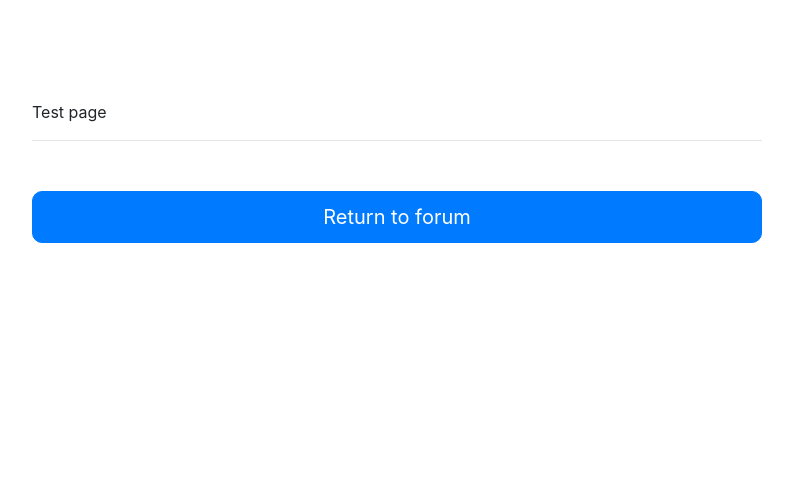
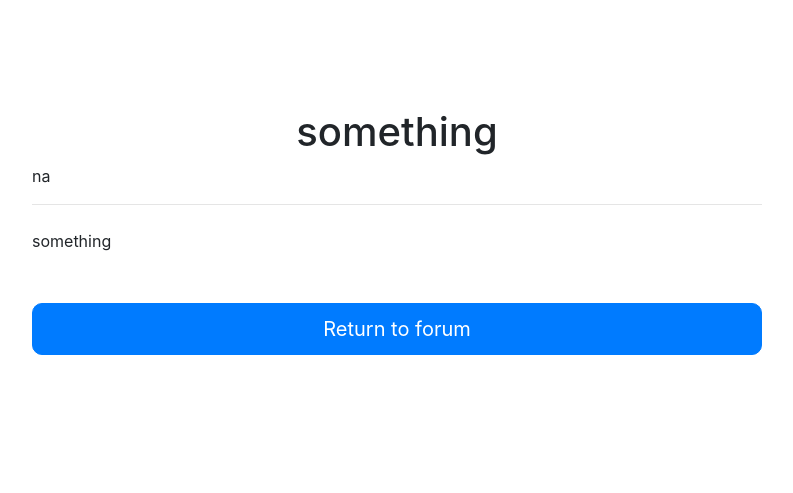
Before and after one commit to jgb4ub/study-buddies, a Django app: page /1/postpage/ in a window 1280 px wide. Shown: the part 56-549 px from the top of the page, without its empty margins (243-1036 px from the left). Run offline with Django 3.2, Linux system fonts and the light colour scheme; data comes from the database, SQL or seed files in the repository; some libraries are stand-ins or nearby versions.

Commit message:
tweaks to more html files

```diff
--- a/StudyForum/templates/studyforum/postpage.html
+++ b/StudyForum/templates/studyforum/postpage.html
@@ -11,8 +11,10 @@
         <div class="container">
             <div class="row justify-content-center">
               <div class="col-8">
-                  <p>Test page</p>
+                <h1 class="mt-2">{{post.subject}}</h1>
+                <p>{{post.username}}</p>
                 <hr class="mt-0 mb-4">
+                <p>{{post.content}}</p>
                 <form><button formaction="{% url 'studyforum:post' %}" class = "btn btn-block btn-primary big-button">Return to forum</button></form>
               </div>
             </div>
```
